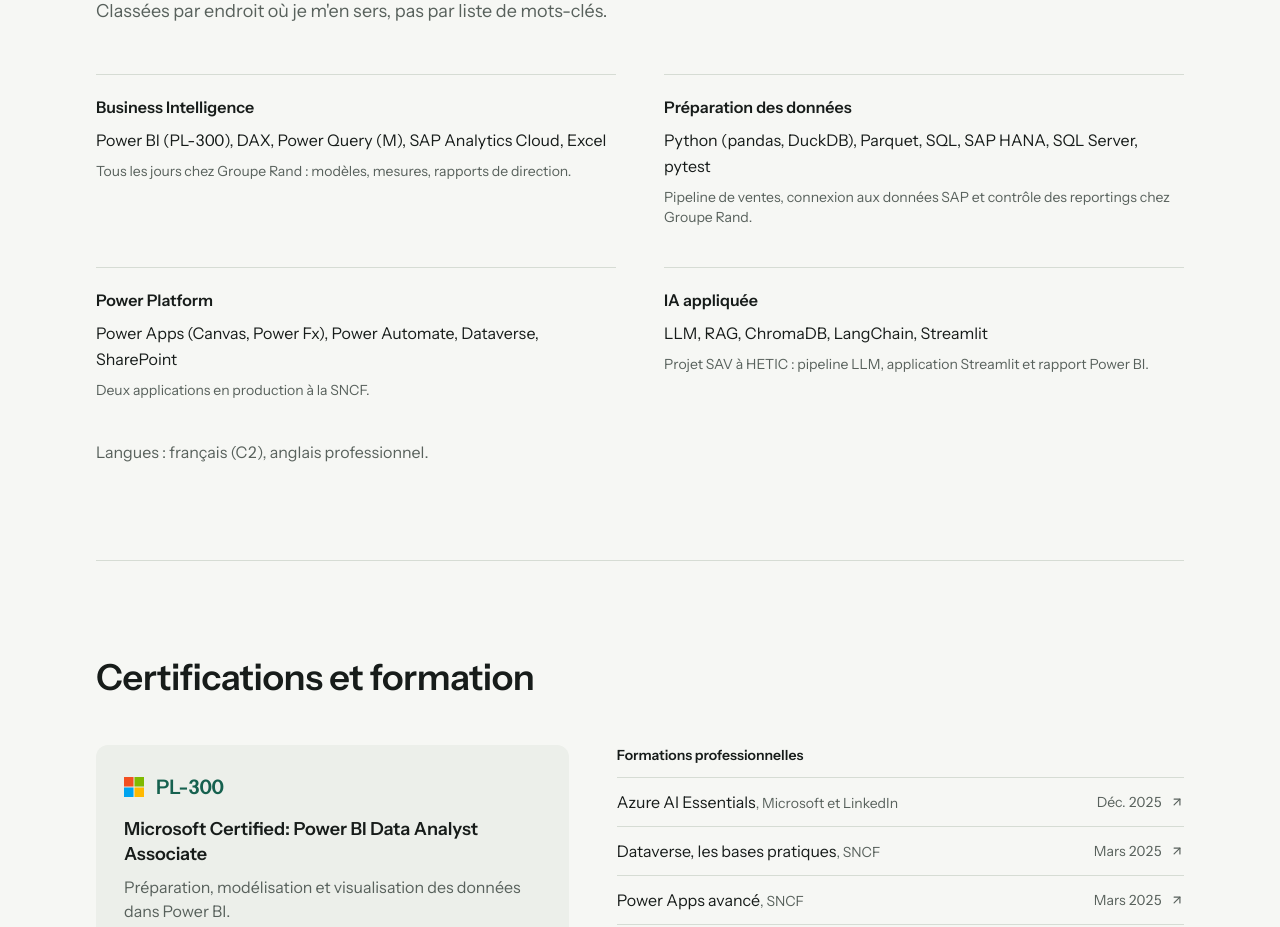
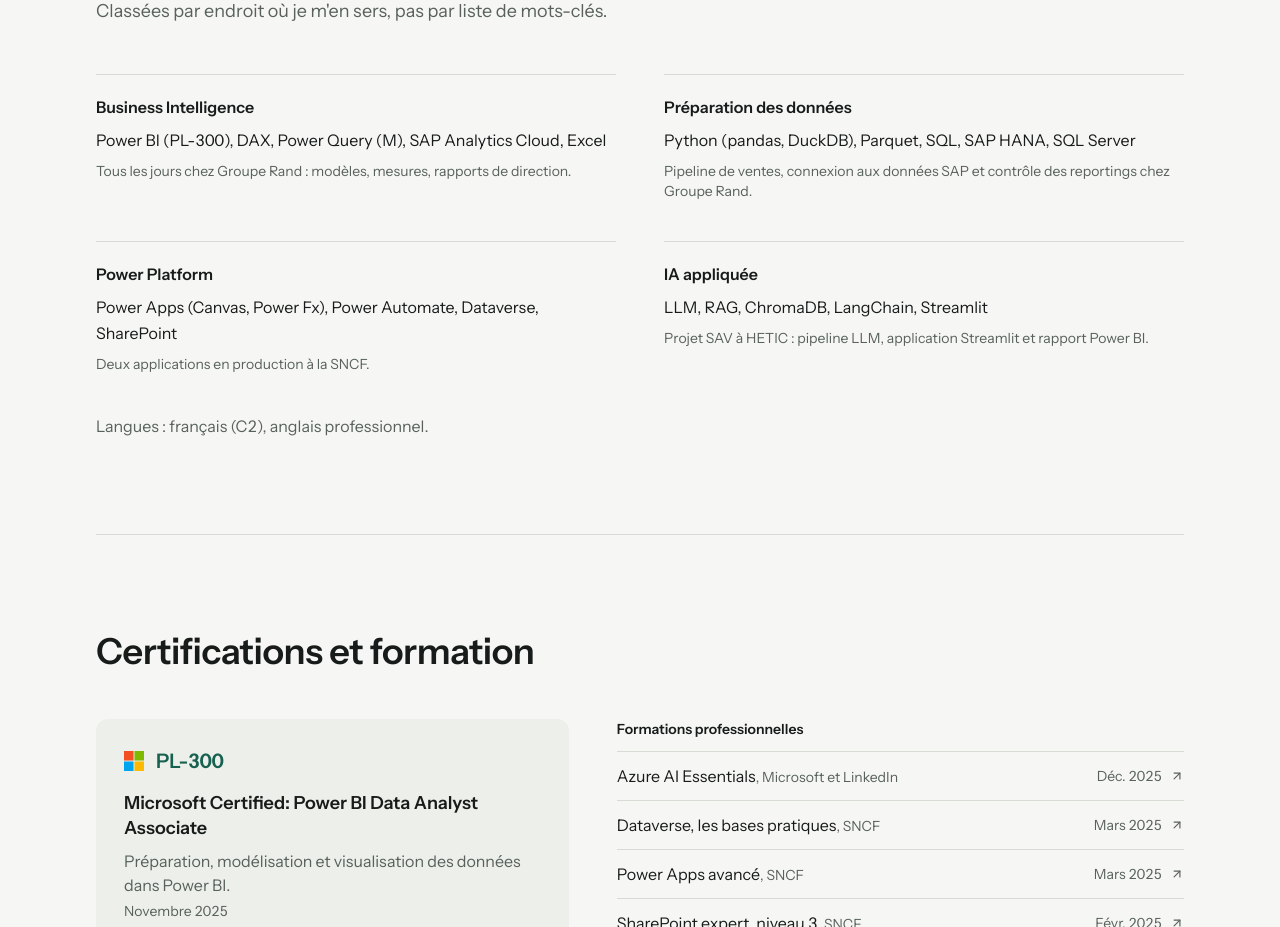
Before and after one commit to Imadbouchareb/portfolio-imad, a React (Vite) app: page / in a window 1280 px wide. Shown: the part 4380-5307 px from the top of the page. Built offline with nearby package versions, Linux system fonts and the light colour scheme.

Commit message:
Compétences : retrait de pytest ; CV : DuckDB cité une seule fois
Co-Authored-By: Claude Opus 5.5 <noreply@anthropic.com>
Claude-Session: https://claude.ai/code/session_011kGKmpKxxNaPSdm3HRAMAo

```diff
--- a/src/content.js
+++ b/src/content.js
@@ -131,7 +131,7 @@ export const content = {
     ],
     skills: [
       { title: 'Business Intelligence', items: 'Power BI (PL-300), DAX, Power Query (M), SAP Analytics Cloud, Excel', proof: 'Tous les jours chez Groupe Rand : modèles, mesures, rapports de direction.' },
-      { title: 'Préparation des données', items: 'Python (pandas, DuckDB), Parquet, SQL, SAP HANA, SQL Server, pytest', proof: 'Pipeline de ventes, connexion aux données SAP et contrôle des reportings chez Groupe Rand.' },
+      { title: 'Préparation des données', items: 'Python (pandas, DuckDB), Parquet, SQL, SAP HANA, SQL Server', proof: 'Pipeline de ventes, connexion aux données SAP et contrôle des reportings chez Groupe Rand.' },
       { title: 'Power Platform', items: 'Power Apps (Canvas, Power Fx), Power Automate, Dataverse, SharePoint', proof: 'Deux applications en production à la SNCF.' },
       { title: 'IA appliquée', items: 'LLM, RAG, ChromaDB, LangChain, Streamlit', proof: 'Projet SAV à HETIC : pipeline LLM, application Streamlit et rapport Power BI.' }
     ],
@@ -285,7 +285,7 @@ export const content = {
     ],
     skills: [
       { title: 'Business Intelligence', items: 'Power BI (PL-300), DAX, Power Query (M), SAP Analytics Cloud, Excel', proof: 'Daily at Groupe Rand: models, measures, leadership reports.' },
-      { title: 'Data preparation', items: 'Python (pandas, DuckDB), Parquet, SQL, SAP HANA, SQL Server, pytest', proof: 'Sales pipeline, SAP data connections and reporting checks at Groupe Rand.' },
+      { title: 'Data preparation', items: 'Python (pandas, DuckDB), Parquet, SQL, SAP HANA, SQL Server', proof: 'Sales pipeline, SAP data connections and reporting checks at Groupe Rand.' },
       { title: 'Power Platform', items: 'Power Apps (Canvas, Power Fx), Power Automate, Dataverse, SharePoint', proof: 'Two apps in production at SNCF.' },
       { title: 'Applied AI', items: 'LLM, RAG, ChromaDB, LangChain, Streamlit', proof: 'Customer service project at HETIC: LLM pipeline, Streamlit app and Power BI report.' }
     ],
```
Also changed, not shown: 1 other file (tests, documents, lock files or other folders).
